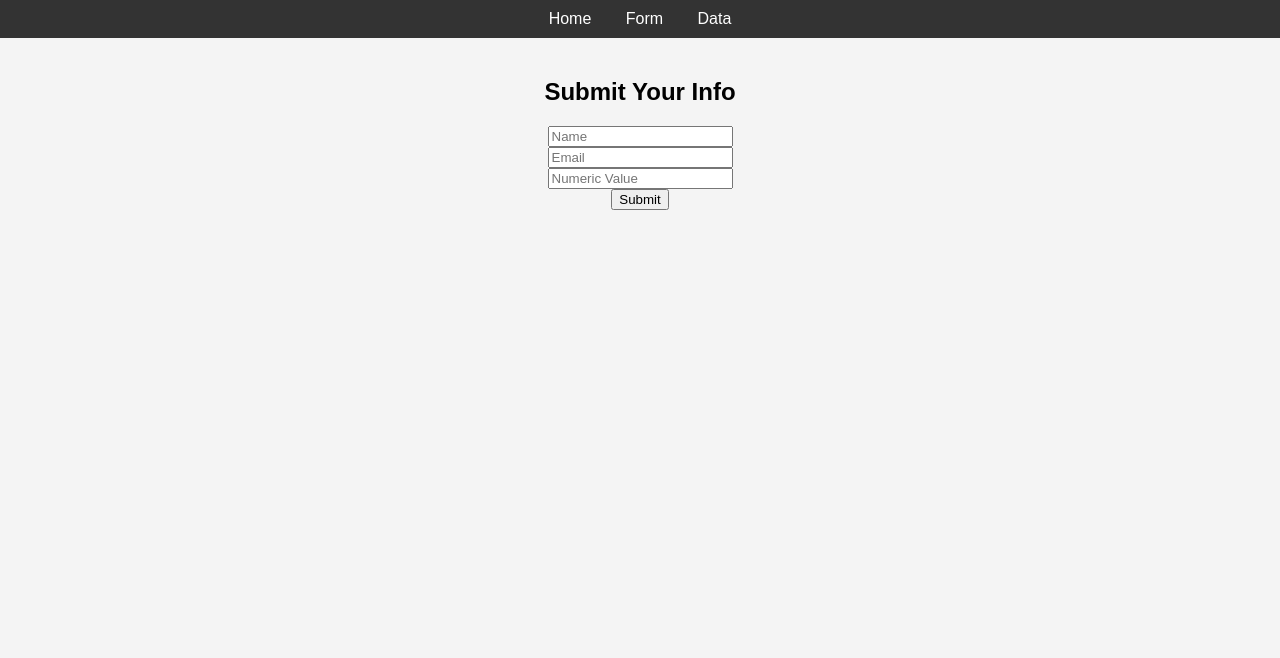
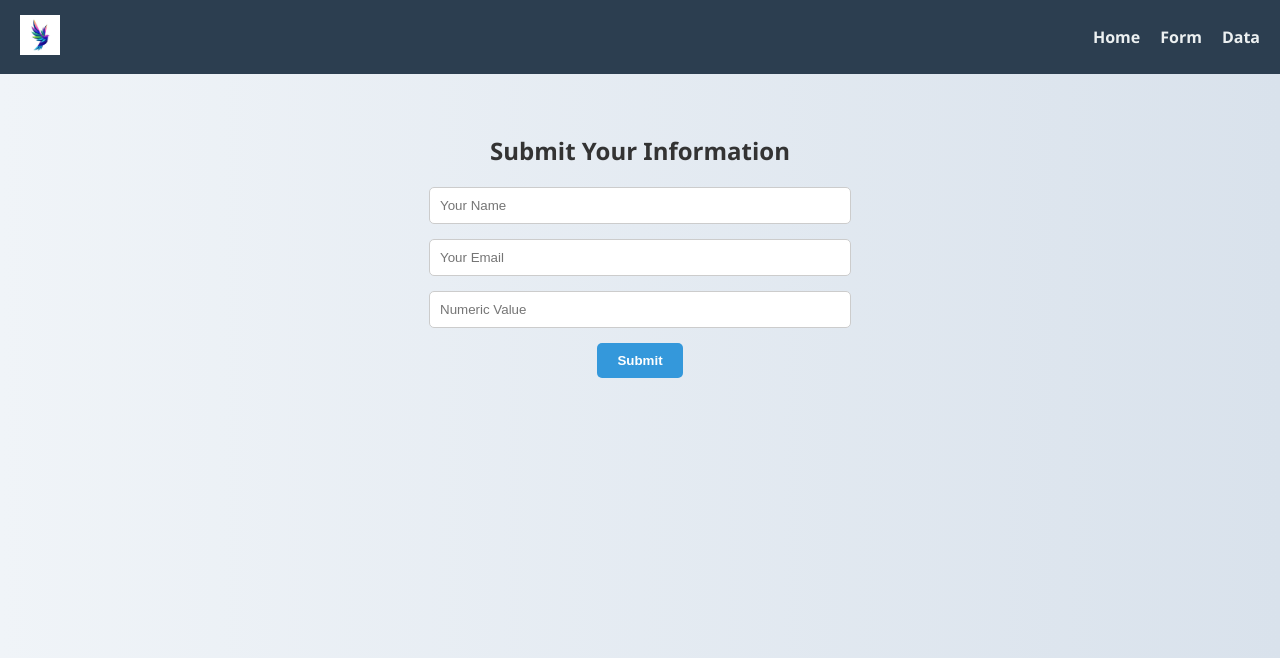
Before and after one commit to ann2105/lab06_flask, a Flask app: page /form in a window 1280 px wide. Shown: the top 658 px of the page. Run offline with Flask 3, Linux system fonts and the light colour scheme.

Commit message:
Fix startup error

```diff
--- a/static/style.css
+++ b/static/style.css
@@ -1,33 +1,131 @@
 body {
-    font-family: Arial, sans-serif;
-    background-color: #f4f4f4;
     margin: 0;
-    padding: 0;
+    font-family: 'Segoe UI', Tahoma, Geneva, Verdana, sans-serif;
+    background: linear-gradient(to right, #f0f4f8, #d9e2ec);
+    color: #333;
 }
-nav {
-    background-color: #333;
-    padding: 10px;
+
+.navbar {
+    display: flex;
+    justify-content: space-between;
+    align-items: center;
+    background-color: #2c3e50;
+    padding: 10px 20px;
+}
+
+.navbar .logo img {
+    height: 40px;
+}
+
+.nav-links {
+    list-style: none;
+    display: flex;
+    gap: 20px;
+}
+
+.nav-links li a {
+    color: #ecf0f1;
+    text-decoration: none;
+    font-weight: bold;
+    transition: color 0.3s;
+}
+
+.nav-links li a:hover {
+    color: #f39c12;
+}
+
+.hero {
+    text-align: center;
+    padding: 60px 20px;
+}
+
+.hero h1 {
+    font-size: 2.5em;
+    margin-bottom: 20px;
+}
+
+.hero p {
+    font-size: 1.2em;
+    margin-bottom: 30px;
+}
+
+.cta-button {
+    display: inline-block;
+    padding: 12px 24px;
+    background-color: #3498db;
+    color: white;
+    text-decoration: none;
+    border-radius: 5px;
+    font-weight: bold;
+    transition: background-color 0.3s;
+}
+
+.cta-button:hover {
+    background-color: #2980b9;
+}
+
+.form-section, .data-section {
+    padding: 40px 20px;
     text-align: center;
 }
-nav a {
+
+.styled-form {
+    display: flex;
+    flex-direction: column;
+    align-items: center;
+    gap: 15px;
+    max-width: 400px;
+    margin: 0 auto;
+}
+
+.styled-form input {
+    padding: 10px;
+    width: 100%;
+    border: 1px solid #ccc;
+    border-radius: 5px;
+}
+
+.styled-form button {
+    padding: 10px 20px;
+    background-color: #3498db;
     color: white;
-    margin: 0 15px;
-    text-decoration: none;
+    border: none;
+    border-radius: 5px;
+    font-weight: bold;
+    cursor: pointer;
+    transition: background-color 0.3s;
 }
-.container {
+
+.styled-form button:hover {
+    background-color: #2980b9;
+}
+
+.result-card {
+    margin-top: 30px;
+    background-color: #ecf0f1;
     padding: 20px;
-    text-align: center;
+    border-radius: 8px;
+    display: inline-block;
+    text-align: left;
 }
-table {
-    margin: auto;
+
+.styled-table {
+    margin: 30px auto;
     border-collapse: collapse;
-    width: 80%;
+    width: 90%;
+    max-width: 800px;
 }
-th, td {
+
+.styled-table th, .styled-table td {
     border: 1px solid #ddd;
-    padding: 8px;
+    padding: 12px;
 }
-th {
-    background-color: #333;
+
+.styled-table th {
+    background-color: #2c3e50;
     color: white;
 }
+
+.styled-table tr:nth-child(even) {
+    background-color: #f2f2f2;
+}
--- a/templates/form.html
+++ b/templates/form.html
@@ -1,32 +1,42 @@
 <!DOCTYPE html>
-<html>
+<html lang="en">
 <head>
+    <meta charset="UTF-8">
+    <title>Form | Flask App</title>
     <link rel="stylesheet" href="{{ url_for('static', filename='style.css') }}">
-    <title>Form</title>
+    <meta name="viewport" content="width=device-width, initial-scale=1.0">
 </head>
 <body>
-    <nav>
-        <a href="/">Home</a>
-        <a href="/form">Form</a>
-        <a href="/data">Data</a>
-    </nav>
-    <div class="container">
-        <h2>Submit Your Info</h2>
-        <form method="POST">
-            <input type="text" name="name" placeholder="Name" required><br>
-            <input type="email" name="email" placeholder="Email" required><br>
-            <input type="number" name="value" placeholder="Numeric Value" required><br>
+    <header>
+        <nav class="navbar">
+            <div class="logo">
+                <img src="{{ url_for('static', filename='logo.png') }}" alt="Logo">
+            </div>
+            <ul class="nav-links">
+                <li><a href="/">Home</a></li>
+                <li><a href="/form">Form</a></li>
+                <li><a href="/data">Data</a></li>
+            </ul>
+        </nav>
+    </header>
+
+    <main class="form-section">
+        <h2>Submit Your Information</h2>
+        <form method="POST" class="styled-form">
+            <input type="text" name="name" placeholder="Your Name" required>
+            <input type="email" name="email" placeholder="Your Email" required>
+            <input type="number" name="value" placeholder="Numeric Value" required>
             <button type="submit">Submit</button>
         </form>
 
         {% if name %}
-        <div class="result">
-            <h3>Submitted Data:</h3>
-            <p>Name: {{ name }}</p>
-            <p>Email: {{ email }}</p>
-            <p>Value: {{ value }}</p>
+        <div class="result-card">
+            <h3>Submitted Data</h3>
+            <p><strong>Name:</strong> {{ name }}</p>
+            <p><strong>Email:</strong> {{ email }}</p>
+            <p><strong>Value:</strong> {{ value }}</p>
         </div>
         {% endif %}
-    </div>
+    </main>
 </body>
 </html>
```
Also changed, not shown: templates/data.html (+24 -10 lines), templates/index.html (+21 -11 lines), static/logo.png.
